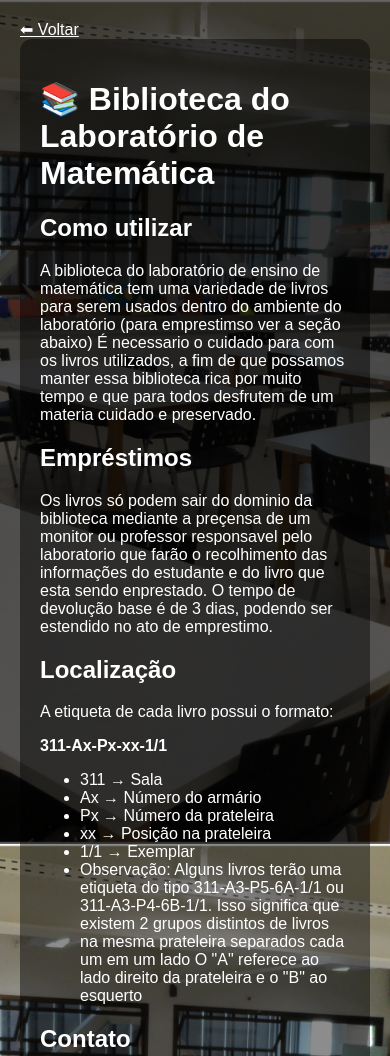
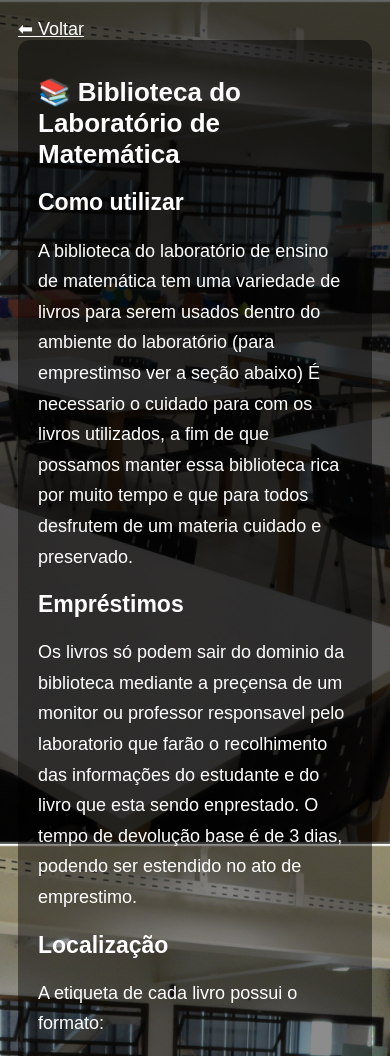
Before and after one commit to biblioteca-lab-matematica/biblioteca, a plain HTML site: page informacoes.html in a window 390 px wide. Shown: the top 1056 px of the page. Drawn offline with Linux system fonts and the light colour scheme.

Commit message:
Improve layout and styling of informacoes.html
Updated the layout and styling of the informacoes.html page, enhancing readability and responsiveness.

```diff
--- a/informacoes.html
+++ b/informacoes.html
@@ -30,6 +30,14 @@ body *{
     position:relative;
     z-index:1;
 }
+    p, li {
+    font-size: 18px;
+    line-height: 1.7;
+}
+
+h2 {
+    font-size: 23px;
+}
 
 .caixa{
     background:rgba(0,0,0,.45);
@@ -40,6 +48,33 @@ body *{
 
 a{
     color:white;
+}
+    @media (max-width: 600px) {
+
+    body {
+        font-size: 18px;
+        padding: 18px;
+    }
+
+    h1 {
+        font-size: 26px;
+    }
+
+    li {
+        font-size: 20px;
+        padding: 17px;
+    }
+
+    input {
+        font-size: 18px;
+        padding: 14px;
+    }
+
+    button {
+        font-size: 19px;
+        padding: 15px;
+    }
+
 }
 </style>
 
@@ -84,6 +119,7 @@ A etiqueta de cada livro possui o formato:
 <li>Px → Número da prateleira</li>
 <li>xx → Posição na prateleira</li>
 <li>1/1 → Exemplar</li>
+<li>Exemplo: 311-A2-P3-33-2/3 "O livro está na sala 311, no armário 2, prateleira 3, na posição 33 e é o segundo exemplar de três
 <li>Observação: Alguns livros terão uma etiqueta do tipo 311-A3-P5-6A-1/1 ou 311-A3-P4-6B-1/1. Isso significa que existem 2 grupos distintos de livros na mesma prateleira separados cada um em um lado
 O "A" referece ao lado direito da prateleira e o "B" ao esquerto</li>
 </ul>
```
